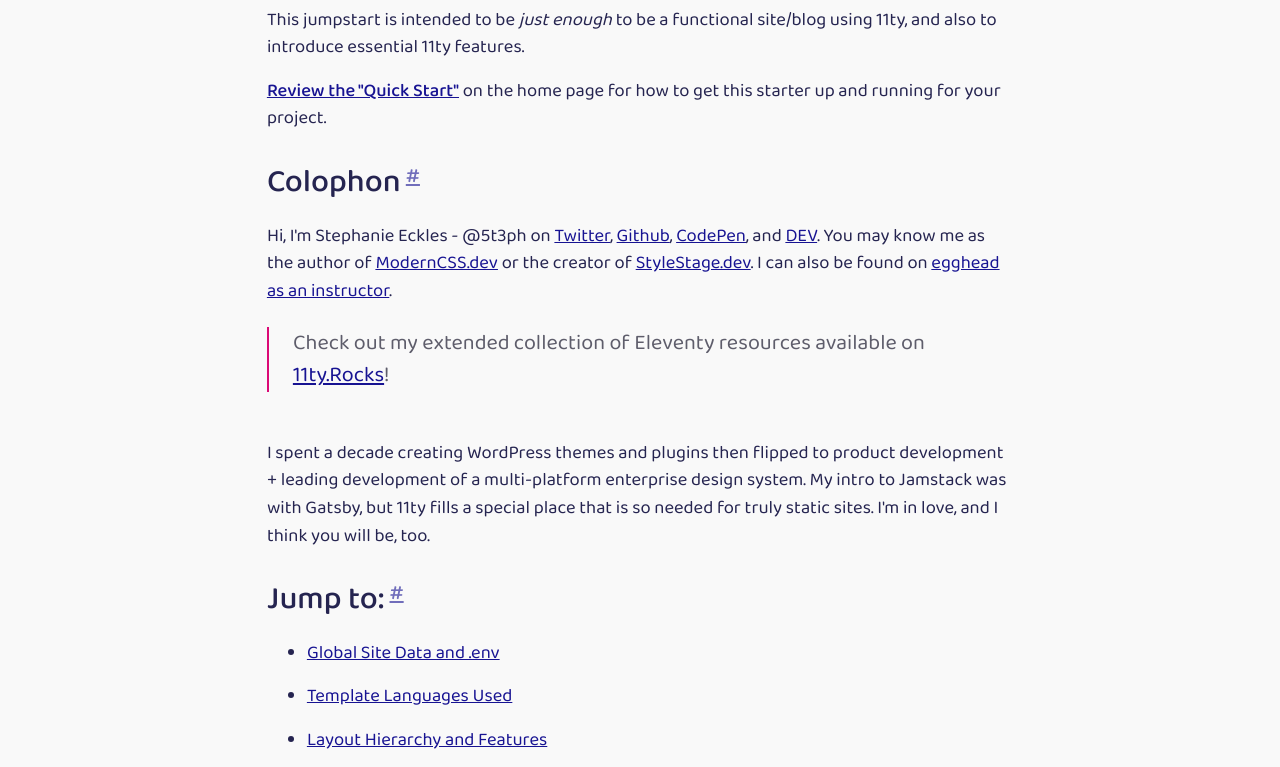
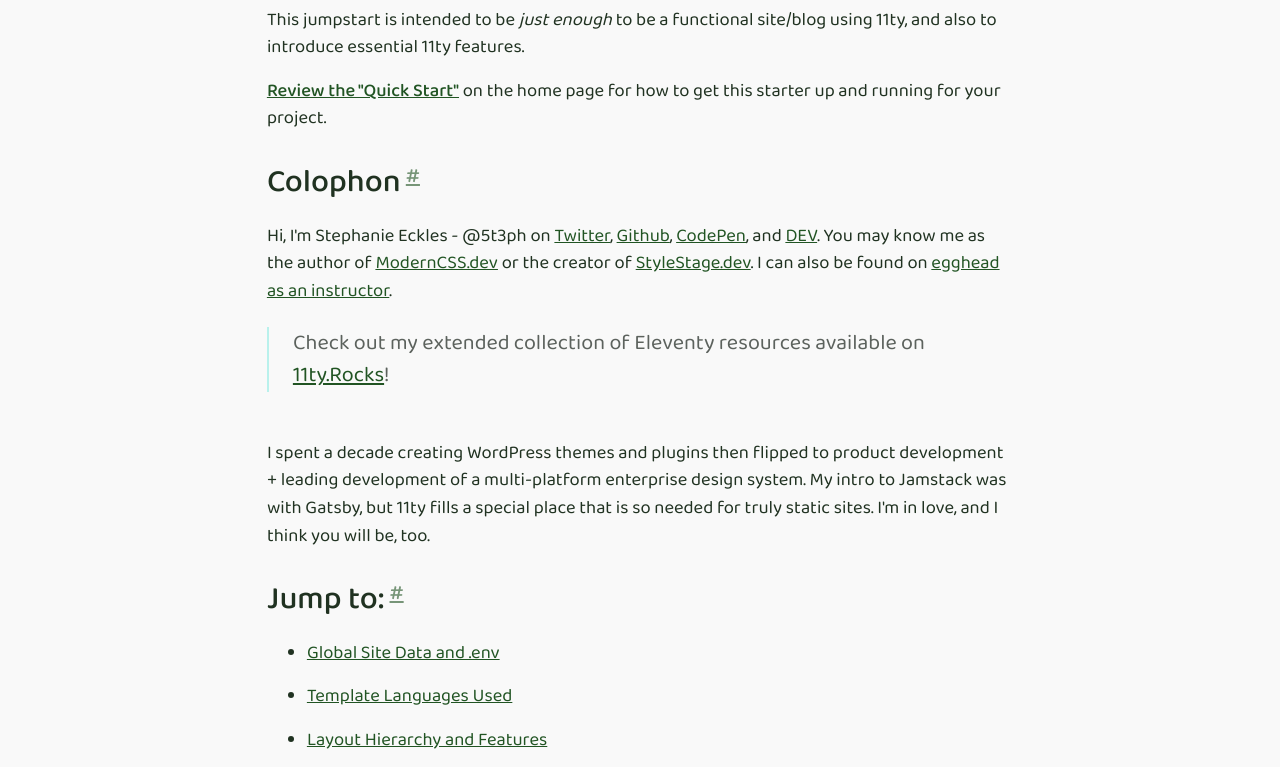
Before and after one commit to mankicky3/hh-project-11ty-starter-kit, an Eleventy site: page src/pages/about.md in a window 1280 px wide. Shown: the part 555-1322 px from the top of the page. Built offline with nearby package versions, Linux system fonts and the light colour scheme; Eleventy itself is replaced by a stand-in of ours; files that its build step writes are made by us from their sources; what @11tyrocks/eleventy-plugin-social-images would draw is missing.

Commit message:
update some colors

```diff
--- a/src/sass/_theme.scss
+++ b/src/sass/_theme.scss
@@ -1,4 +1,6 @@
-$tdbc-color-primary: #171392 !default;
+$tdbc-color-primary: #215423 !default;
+$tdbc-color-secondary: #b9f1ec !default;
+// $tdbc-color-primary: #171392 !default;
 $tdbc-color-secondary: #db0a76 !default;
 $tdbc-color-background: #f9f9f9 !default;
 
```
